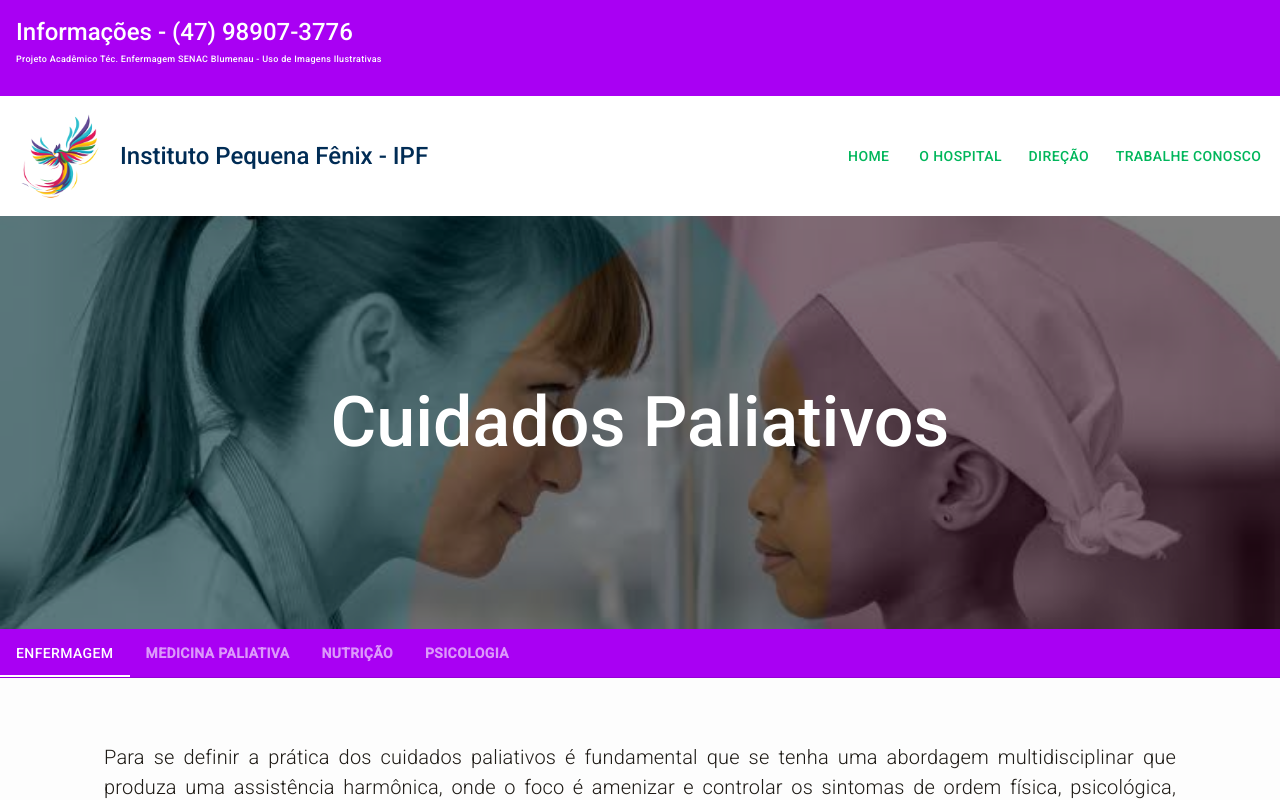
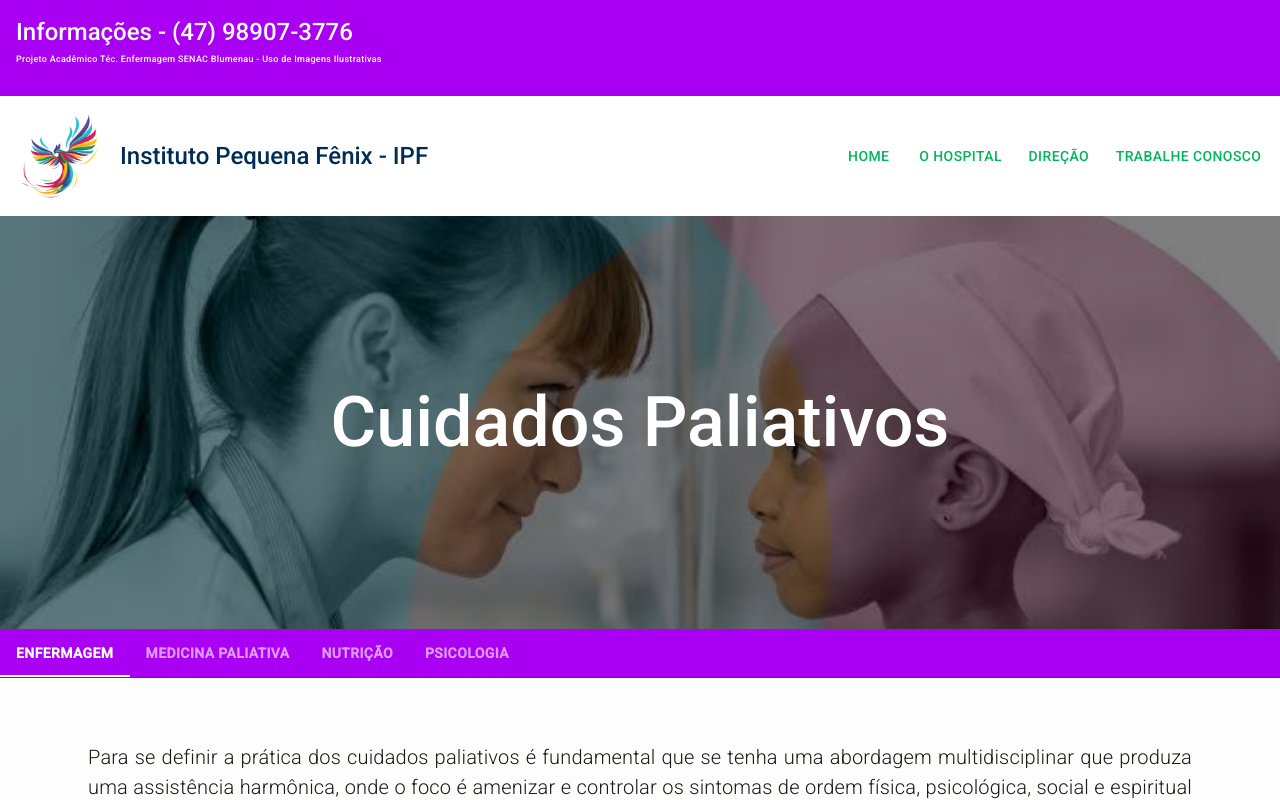
Before and after one commit to YanKaiky/white-label-hospital, a React (Create React App) app: page /cuidados-paliativos in a window 1280 px wide. Built offline with nearby package versions, Linux system fonts and the light colour scheme.

Commit message:
feat(PalliativeCare): alter responsive

```diff
--- a/src/pages/palliative.care/index.tsx
+++ b/src/pages/palliative.care/index.tsx
@@ -1,11 +1,11 @@
 import { useState } from "react";
 import { IPFBody } from "../../layouts/IPFBody";
+import TabContext from '@mui/lab/TabContext';
+import { Box, Container, Tab, Typography } from "@mui/material";
 import nursing from "../../assets/nursing.jpeg";
-import TabContext from '@mui/lab/TabContext';
 import nutrition from "../../assets/nutrition.jpeg";
 import psicology from "../../assets/psicology.jpeg";
 import palliativeMedicine from "../../assets/palliative-medicine.jpeg";
-import { Box, Tab, Typography } from "@mui/material";
 import { TabList, TabPanel } from "@mui/lab";
 import { PalliativeMedicine } from "./palliative.medicine";
 import { Nursing } from "./nursing";
@@ -22,6 +22,8 @@ export const PalliativeCare = () => {
       <TabContext value={tab}>
         <Box sx={{ borderBottom: 1, borderColor: 'divider', bgcolor: '#A900F3' }}>
           <TabList
+            variant="scrollable"
+            scrollButtons={false}
             textColor="inherit"
             sx={{
               '& .MuiTab-textColorInherit': {
@@ -32,7 +34,6 @@ export const PalliativeCare = () => {
               },
               color: 'grey'
             }}
-
             onChange={(_: React.SyntheticEvent, newValue: string) => {
               switch (newValue) {
                 case '1':
@@ -50,50 +51,51 @@ export const PalliativeCare = () => {
               }
 
               setTab(newValue);
-            }}>
-            <Tab label="Enfermagem" value="1" />
-            <Tab sx={{ color: 'grey', fontWeight: 'bold' }} label="Medicina Paliativa" value="2" />
-            <Tab sx={{ color: 'grey', fontWeight: 'bold' }} label="Nutrição" value="3" />
-            <Tab sx={{ color: 'grey', fontWeight: 'bold' }} label="Psicologia" value="4" />
+            }}
+          >
+            <Tab sx={{ fontWeight: 'bold' }} label="Enfermagem" value="1" />
+            <Tab sx={{ fontWeight: 'bold' }} label="Medicina Paliativa" value="2" />
+            <Tab sx={{ fontWeight: 'bold' }} label="Nutrição" value="3" />
+            <Tab sx={{ fontWeight: 'bold' }} label="Psicologia" value="4" />
           </TabList>
         </Box>
-        <Box marginX={10}>
+        <Container>
           <TabPanel value="1"><Nursing /></TabPanel>
           <TabPanel value="2"><PalliativeMedicine /></TabPanel>
           <TabPanel value="3"><Nutrition /></TabPanel>
           <TabPanel value="4"><Psicology /></TabPanel>
-        </Box>
+        </Container>
       </TabContext>
 
-      <Box marginX={14} marginBottom={6}>
-        <Typography textAlign='start' marginTop={10}>
+      <Container>
+        <Typography marginTop={10}>
           Fontes:
         </Typography>
 
         <Link to='http://pepsic.bvsalud.org/scielo.php?script=sci_arttext&pid=S1516-08582011000200007' target="_blank" rel="noopener noreferrer">
-          <Typography textAlign='start' fontWeight={300} color='blue'>
+          <Typography variant="subtitle2" fontWeight={300} color='blue'>
             http://pepsic.bvsalud.org/scielo.php?script=sci_arttext&pid=S1516-08582011000200007
           </Typography>
         </Link>
 
         <Link to='https://nutritotal.com.br/pro/cuidados-paliativos-qual-o-papel-da-nutricao/amp/' target="_blank" rel="noopener noreferrer">
-          <Typography textAlign='start' fontWeight={300} color='blue'>
+          <Typography variant="subtitle2" fontWeight={300} color='blue'>
             https://nutritotal.com.br/pro/cuidados-paliativos-qual-o-papel-da-nutricao/amp/
           </Typography>
         </Link>
 
         <Link to='https://paliativo.org.br/cuidados-paliativos/o-que-sao#' target="_blank" rel="noopener noreferrer">
-          <Typography textAlign='start' fontWeight={300} color='blue'>
+          <Typography variant="subtitle2" fontWeight={300} color='blue'>
             https://paliativo.org.br/cuidados-paliativos/o-que-sao#
           </Typography>
         </Link>
 
         <Link to='https://blog.unis.edu.br/conheca-o-papel-da-enfermagem-nos-cuidados-paliativos?hs_amp=true' target="_blank" rel="noopener noreferrer">
-          <Typography textAlign='start' fontWeight={300} color='blue'>
+          <Typography variant="subtitle2" fontWeight={300} color='blue' marginBottom={8}>
             https://blog.unis.edu.br/conheca-o-papel-da-enfermagem-nos-cuidados-paliativos?hs_amp=true
           </Typography>
         </Link>
-      </Box>
+      </Container>
     </IPFBody>
   );
 };
```
